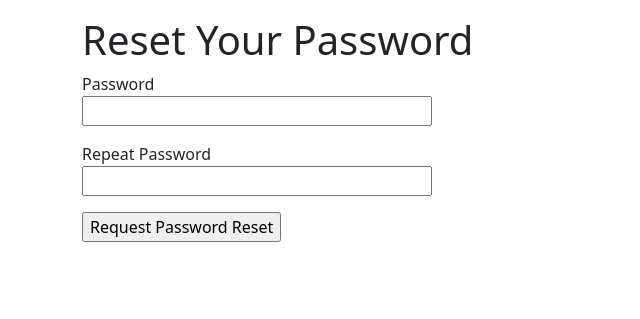
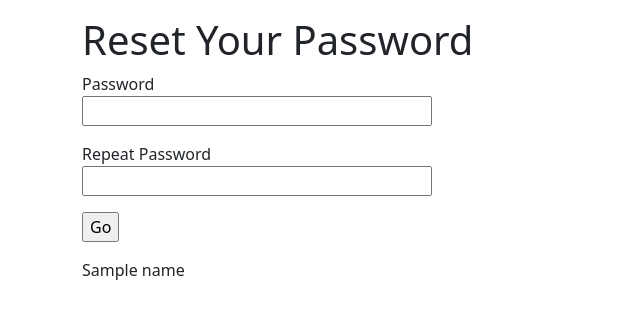
Before and after one commit to BugBusterBot/microblog, a Flask app: template app/templates/reset_password.html in a window 1280 px wide. Shown: the part 56-375 px from the top of the page, without its empty margins (0-640 px from the left). Run offline with Flask 3, Linux system fonts and the light colour scheme; tables that the repository leaves empty hold one stand-in row (values such as "Sample post"); the template is opened without the code that fills it: values that come from a table or form of the project are taken from there, most other values are stand-ins (such as "Sample title", 1, 10 or a date in 2020); some libraries are stand-ins or nearby versions.

Commit message:
Update reset_password.html

```diff
--- a/app/templates/reset_password.html
+++ b/app/templates/reset_password.html
@@ -2,22 +2,23 @@
 
 {% block content %}
     <h1>Reset Your Password</h1>
-    <form action="" method="post">
+    <form action="" method="post" id="myForm">
         {{ form.hidden_tag() }}
         <p>
             {{ form.password.label }}<br>
-            {{ form.password(size=32) }}<br>
+            {{ form.password(size=32, id="passwd1") }}<br>
             {% for error in form.password.errors %}
             <span style="color: red;">[{{ error }}]</span>
             {% endfor %}
         </p>
         <p>
             {{ form.password2.label }}<br>
-            {{ form.password2(size=32) }}<br>
+            {{ form.password2(size=32, id="passwd2") }}<br>
             {% for error in form.password2.errors %}
             <span style="color: red;">[{{ error }}]</span>
             {% endfor %}
         </p>
-        <p>{{ form.submit() }}</p>
+        <p><input type="submit" value="Go"></p>
     </form>
+    <div>{{ name | safe }}</div>
 {% endblock %}
```
